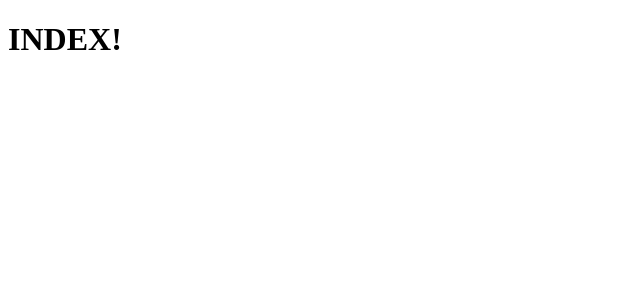
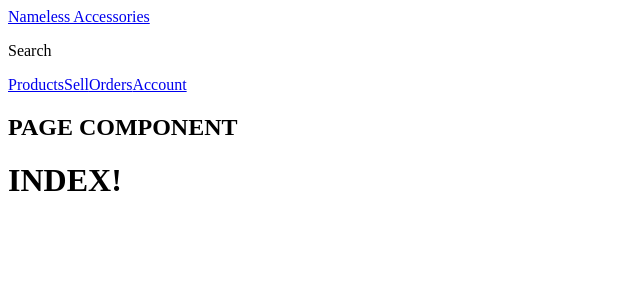
Before and after one commit to ryan-whittingham-v1/jolly-good, a Next.js app in the folder frontend/: page / in a window 1280 px wide. Shown: the top 300 px of the page, without its empty margins (0-640 px from the left). Built offline with nearby package versions, Linux system fonts and the light colour scheme.

Commit message:
add Header with Nav

```diff
--- /dev/null
+++ b/frontend/components/Header.js
@@ -0,0 +1,16 @@
+import Link from 'next/link';
+import Nav from './Nav';
+
+export default function Header() {
+  return (
+    <header>
+      <div className="bar">
+        <Link href="/">Nameless Accessories</Link>
+      </div>
+      <div className="sub-bar">
+        <p>Search</p>
+      </div>
+      <Nav />
+    </header>
+  );
+}
--- /dev/null
+++ b/frontend/components/Nav.js
@@ -0,0 +1,12 @@
+import Link from 'next/link';
+
+export default function Nav() {
+  return (
+    <nav>
+      <Link href="/products ">Products</Link>
+      <Link href="/sell">Sell</Link>
+      <Link href="/orders">Orders</Link>
+      <Link href="/account">Account</Link>
+    </nav>
+  );
+}
--- /dev/null
+++ b/frontend/components/Page.js
@@ -0,0 +1,16 @@
+import PropTypes from 'prop-types';
+import Header from '../components/Header';
+
+export default function Page({ children }) {
+  return (
+    <div>
+      <Header />
+      <h2>PAGE COMPONENT</h2>
+      {children}
+    </div>
+  );
+}
+
+Page.propTypes = {
+  children: PropTypes.any,
+};
--- /dev/null
+++ b/frontend/pages/_app.js
@@ -0,0 +1,11 @@
+import Page from '../components/Page';
+
+export default function MyApp({ Component, pageProps }) {
+  return (
+    <>
+      <Page>
+        <Component {...pageProps} />
+      </Page>
+    </>
+  );
+}
--- /dev/null
+++ b/frontend/pages/_document.js
@@ -0,0 +1,15 @@
+import Document, { Html, Head, NextScript, Main } from 'next/document';
+
+export default class MyDocument extends Document {
+  render() {
+    return (
+      <Html lang="en-US">
+        {/* <Head></Head> */}
+        <body>
+          <Main />
+          <NextScript />
+        </body>
+      </Html>
+    );
+  }
+}
--- a/frontend/pages/index.js
+++ b/frontend/pages/index.js
@@ -1,7 +1,3 @@
 export default function IndexPage() {
-  return (
-    <div>
-      <h1>INDEX!</h1>
-    </div>
-  );
+  return <h1>INDEX!</h1>;
 }
```
